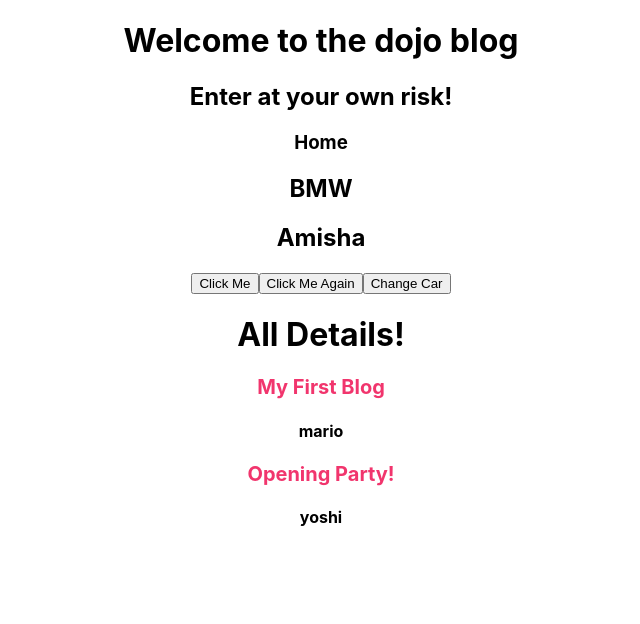
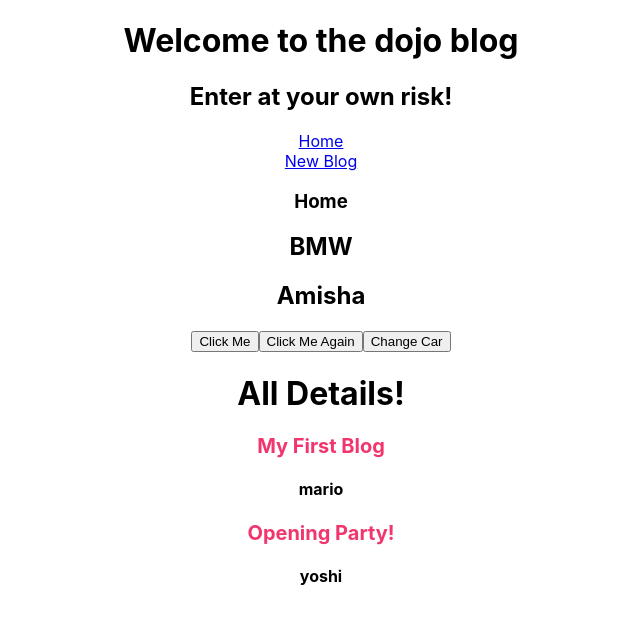
Before and after one commit to Amisha-Prathyanga/Self-Study, a React (Create React App) app in the folder NetNinjaReact/dojo-blog/: page / in a window 1280 px wide. Shown: the top 624 px of the page, without its empty margins (319-959 px from the left). Built offline with nearby package versions, Linux system fonts and the light colour scheme; data requests are answered from the project's data file.

Commit message:
Router link

```diff
--- a/NetNinjaReact/dojo-blog/src/App.js
+++ b/NetNinjaReact/dojo-blog/src/App.js
@@ -2,6 +2,7 @@ import "./App.css";
 import Home from "./components/Home";
 import { BrowserRouter as Router, Route, Routes } from "react-router-dom";
 import Create from "./components/Create";
+import Navbar from "./components/Navbar";
 //Switch is removed from version 6 rrd
 
 function App() {
@@ -13,6 +14,7 @@ function App() {
         <div className="content"></div>
         <h1>{title}</h1>
         <h2>{subtitle}</h2>
+        <Navbar/>
         <Routes>
           <Route exact path="/" element={<Home />} />
           <Route path="/create" element={<Create />} />
--- /dev/null
+++ b/NetNinjaReact/dojo-blog/src/components/Navbar.js
@@ -0,0 +1,15 @@
+import { Link } from "react-router-dom";
+
+const Navbar = () => {
+  return (
+    <nav className="navbar">
+      <div className="links">
+        <Link to="/">Home</Link>
+        <br/>
+        <Link to="/create">New Blog</Link>
+      </div>
+    </nav>
+  );
+};
+
+export default Navbar;
```
